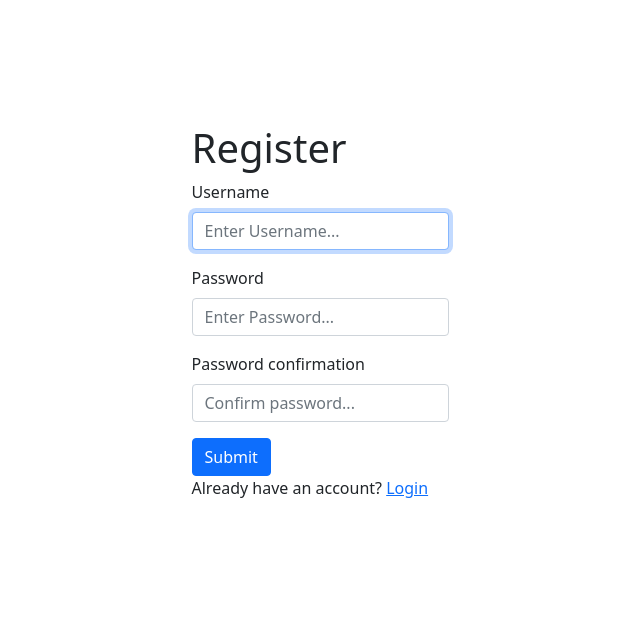
After one commit to Ruuwari/kuvagalleria_hamk, a Django app: page /register/ in a window 1280 px wide. The commit adds this page. Shown: the top 639 px of the page, without its empty margins (320-960 px from the left). Run offline with Django 3.2, Linux system fonts and the light colour scheme.

Commit message:
Authentication, Login & Register done

```diff
--- /dev/null
+++ b/photogallery/photos/forms.py
@@ -0,0 +1,14 @@
+from django.forms import ModelForm
+from django.contrib.auth.models import User
+from django.contrib.auth.forms import UserCreationForm
+
+class CustomUserCreationForm(UserCreationForm):
+    class Meta:
+        model = User
+        fields = ['username', 'password1', 'password2']
+
+    def __init__(self, *args, **kwargs):
+        super(CustomUserCreationForm, self).__init__(*args, **kwargs)
+        self.fields['username'].widget.attrs.update({'class':'form-control', 'placeholder':'Enter Username...'})
+        self.fields['password1'].widget.attrs.update({'class':'form-control', 'placeholder':'Enter Password...'})
+        self.fields['password2'].widget.attrs.update({'class':'form-control', 'placeholder':'Confirm password...'})
--- a/photogallery/photos/templates/photos/gallery.html
+++ b/photogallery/photos/templates/photos/gallery.html
@@ -22,6 +22,9 @@
     <div class="container">
         <div class="row">
             <div class="col-md-3">
+                {% if request.user.is_authenticated %}
+                    <p>Hello {{request.user}}</p>
+                {% endif %}
                 <div class="card">
                     <div class="card-header">
                         Categories
@@ -40,6 +43,7 @@
                         {% endfor %}
 
                         <a href="{% url 'add' %}" class="btn btn-dark btn-block btn-sm m-1">Add Photo</a>
+                        <a href="{% url 'logout' %}" class="btn btn-dark btn-block btn-sm m-1">Logout</a>
                     </ul>
                 </div>
             </div>
--- /dev/null
+++ b/photogallery/photos/templates/photos/login_register.html
@@ -0,0 +1,70 @@
+<!DOCTYPE html>
+<html>
+<head>
+    <meta charset='utf-8'>
+    <meta http-equiv='X-UA-Compatible' content='IE=edge'>
+    <title>Login/Register</title>
+    <meta name='viewport' content='width=device-width, initial-scale=1'>
+    <!-- CSS only -->
+<link href="https://cdn.jsdelivr.net/npm/bootstrap@5.1.1/dist/css/bootstrap.min.css" rel="stylesheet" integrity="sha384-F3w7mX95PdgyTmZZMECAngseQB83DfGTowi0iMjiWaeVhAn4FJkqJByhZMI3AhiU" crossorigin="anonymous">
+
+    <style>
+        .login--wrapper{
+            display: flex;
+            height: 80vh;
+            align-items: center;
+            justify-content: center;
+        }
+
+        .form{
+            width: 600px;
+
+
+        }
+    </style>
+
+
+</head>
+<body>
+    <div class="container">
+
+        <div class="login--wrapper">
+
+            {% if page == 'login' %}
+    <form method='post' class="form">
+        {% csrf_token %}
+        <h1>Login</h1>
+        <h4>Login to view photos and share with your friends</h4>
+        <div class="mb-3">
+          <label for="exampleInputEmail1" class="form-label">Username</label>
+          <input type="text" class="form-control" name="username" id="exampleInputEmail1" aria-describedby="emailHelp">
+        </div>
+        <div class="mb-3">
+          <label for="exampleInputPassword1" class="form-label">Password</label>
+          <input type="password" class="form-control" name="password" id="exampleInputPassword1">
+        </div>
+        <button type="submit" class="btn btn-primary">Submit</button>
+        <p>Don't have an account? <a href="{% url 'register' %}">Register</a></p>
+      </form>
+      {% else %}
+                <form method='post'>
+                    <h1>Register</h1>
+                    {% csrf_token %}
+                    {% for field in form %}
+                    <div class="mb-3">
+                        <label for="exampleInputPassword1" class="form-label">{{field.label}}</label>
+                        {{field}}
+                    </div>
+                    {% endfor %}
+                    <button type="submit" class="btn btn-primary">Submit</button>
+                    <p>Already have an account? <a href="{% url 'login' %}">Login</a></p>
+
+                </form>
+      {% endif %}
+
+        </div>
+
+
+    </div>
+</body>
+</html>
--- a/photogallery/photos/urls.py
+++ b/photogallery/photos/urls.py
@@ -2,6 +2,9 @@ from django.urls import path
 from . import views
 
 urlpatterns = [
+    path('login/', views.loginUser, name="login"),
+    path('logout/', views.logoutUser, name="logout"),
+    path('register/', views.registerUser, name="register"),
     path('', views.gallery, name='gallery'),
     path('photo/<str:pk>/', views.viewPhoto, name='photo'),
     path('add/', views.addPhoto, name='add'),
--- a/photogallery/photos/views.py
+++ b/photogallery/photos/views.py
@@ -1,7 +1,55 @@
 from django.shortcuts import render, redirect
 from .models import Category, Photo
+from django.contrib.auth import authenticate, login, logout
+from django.contrib.auth.decorators import login_required
+from .forms import CustomUserCreationForm
 # Create your views here.
 
+
+
+def loginUser(request):
+    page = 'login'
+    if request.method == 'POST':
+        username = request.POST['username']
+        password = request.POST['password']
+
+        user = authenticate(request, username=username, password=password)
+
+        if user is not None:
+            login(request, user)
+            return redirect('gallery')
+
+    return render(request, 'photos/login_register.html', {'page': page})
+
+
+def logoutUser(request):
+    logout(request)
+    return redirect('login')
+
+def registerUser(request):
+    page = 'register'
+    form = CustomUserCreationForm()
+
+    if request.method == 'POST':
+        form = CustomUserCreationForm(request.POST)
+        if form.is_valid():
+            user = form.save(commit=False)
+            user.save()
+
+            user = authenticate(
+                request, username=user.username, password=request.POST['password1'])
+
+            if user is not None:
+                login(request, user)
+                return redirect('gallery')
+
+
+
+    context = {'form': form, 'page': page}
+    return render(request, 'photos/login_register.html', context)
+
+
+@login_required(login_url='login')
 def gallery(request):
     category = request.GET.get('category')
     if category == None:
@@ -13,10 +61,12 @@ def gallery(request):
     context = {'categories': categories, 'photos': photos}
     return render(request, 'photos/gallery.html', context)
 
+@login_required(login_url='login')
 def viewPhoto(request, pk):
     photos = Photo.objects.get(id=pk)
     return render(request, 'photos/photo.html', {'photo': photos})
 
+@login_required(login_url='login')
 def addPhoto(request):
     categories = Category.objects.all()
 
```
Also changed, not shown: photogallery/db.sqlite3.
